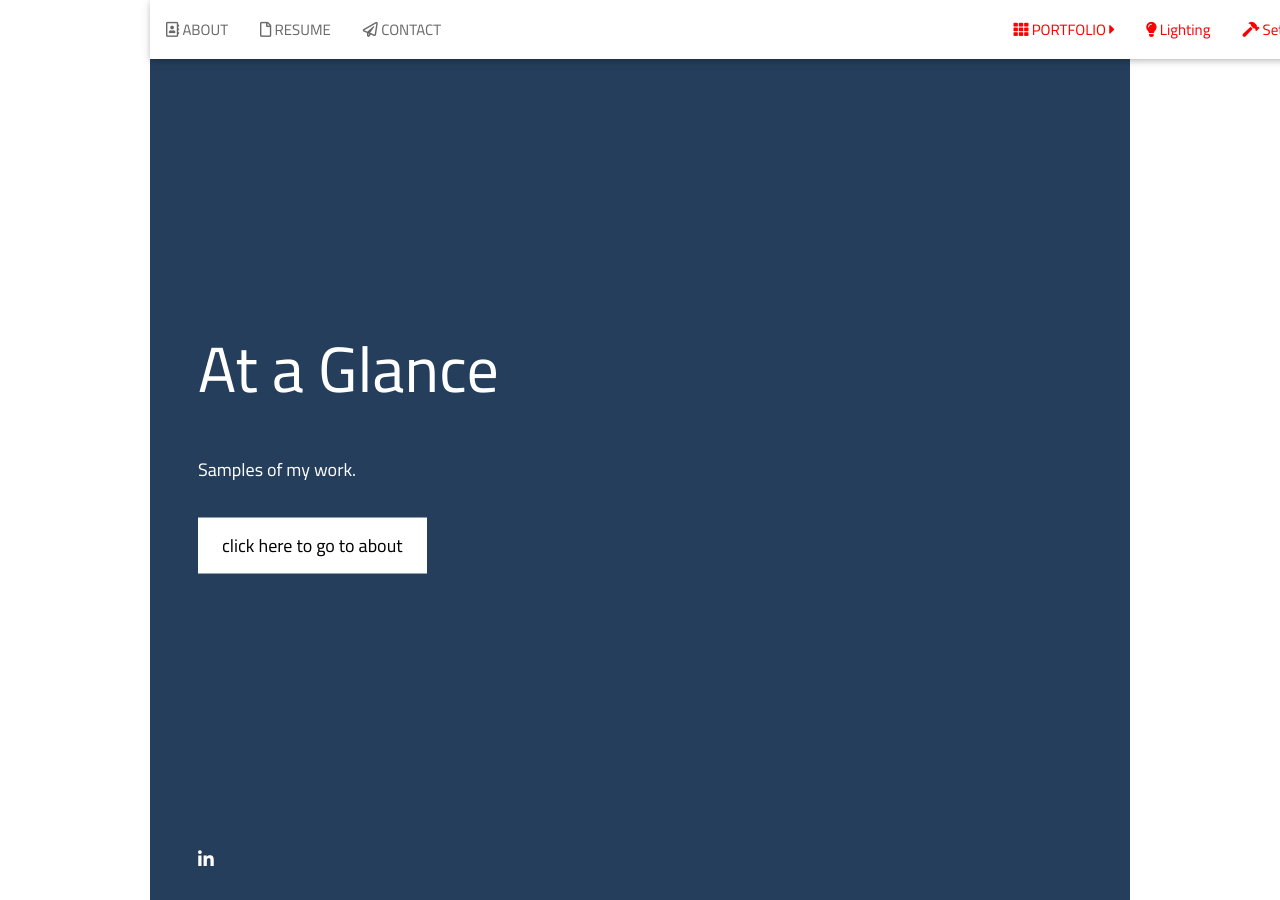
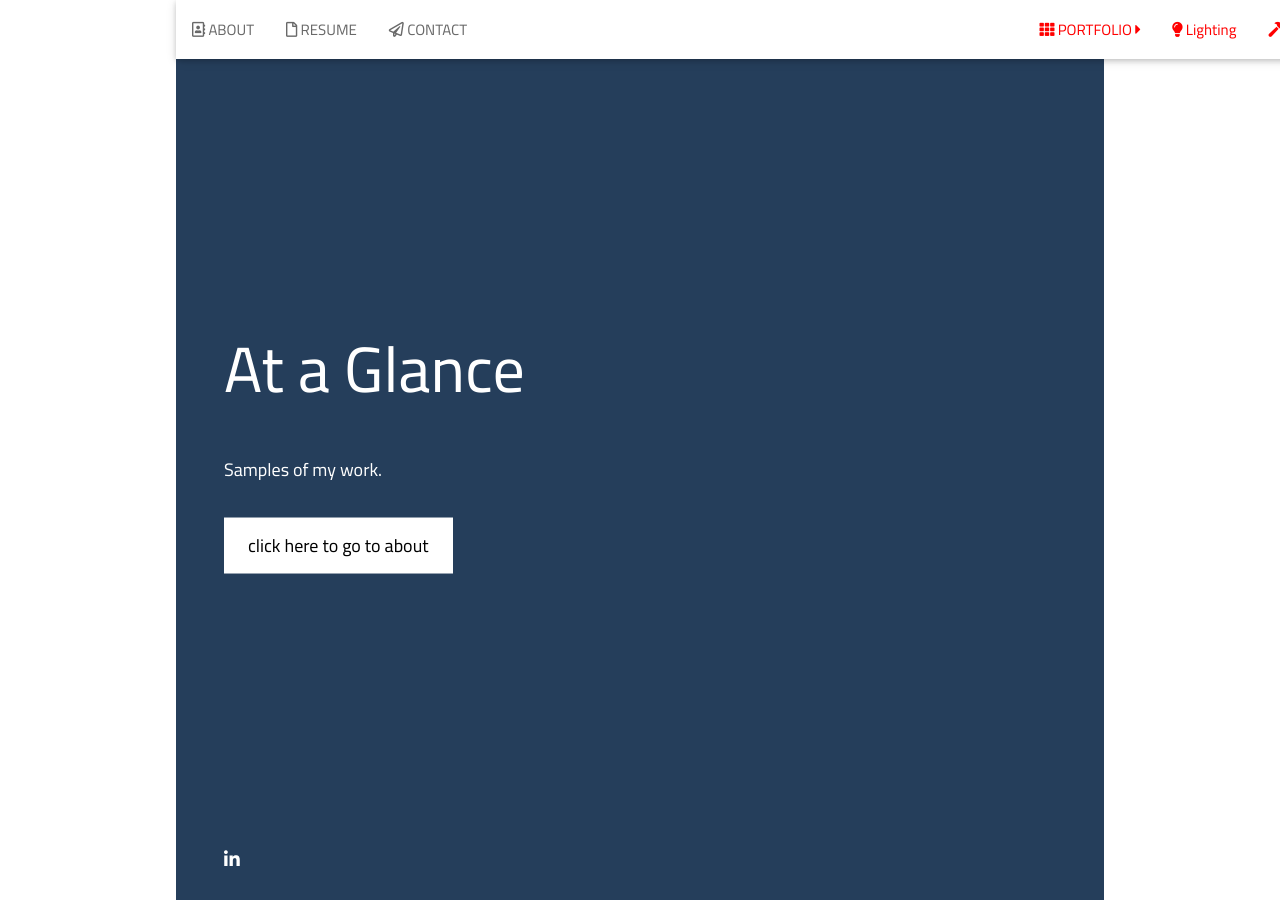
Before and after one commit to jnickseymour/jnickseymour.github.io, a Jekyll site: the page portfolio/at-a-glance.html, which Jekyll copies as it is, in a window 1280 px wide and 900 px high. Built offline with Jekyll 4.4.1, drawn with Linux system fonts in a browser that asks for light colours; nearby versions of some CDN libraries; comment, search, counter and statistics services are not loaded.

Commit message:
Update at-a-glance.html

```diff
--- a/portfolio/at-a-glance.html
+++ b/portfolio/at-a-glance.html
@@ -106,8 +106,8 @@ body, html {
 </header>
 
 <!-- About Section -->
-<div class="w3-container" id="about">
- <body class="w3-content" style="wax-width:928px">
+<div class="w3-container" style="padding:11px 11px id="about">
+ <body class="w3-content" style="max-width:928px">
   <h3 class="w3-center">ABOUT</h3>
   <p class="w3-center w3-large">highlights</p>
    <div>
```
